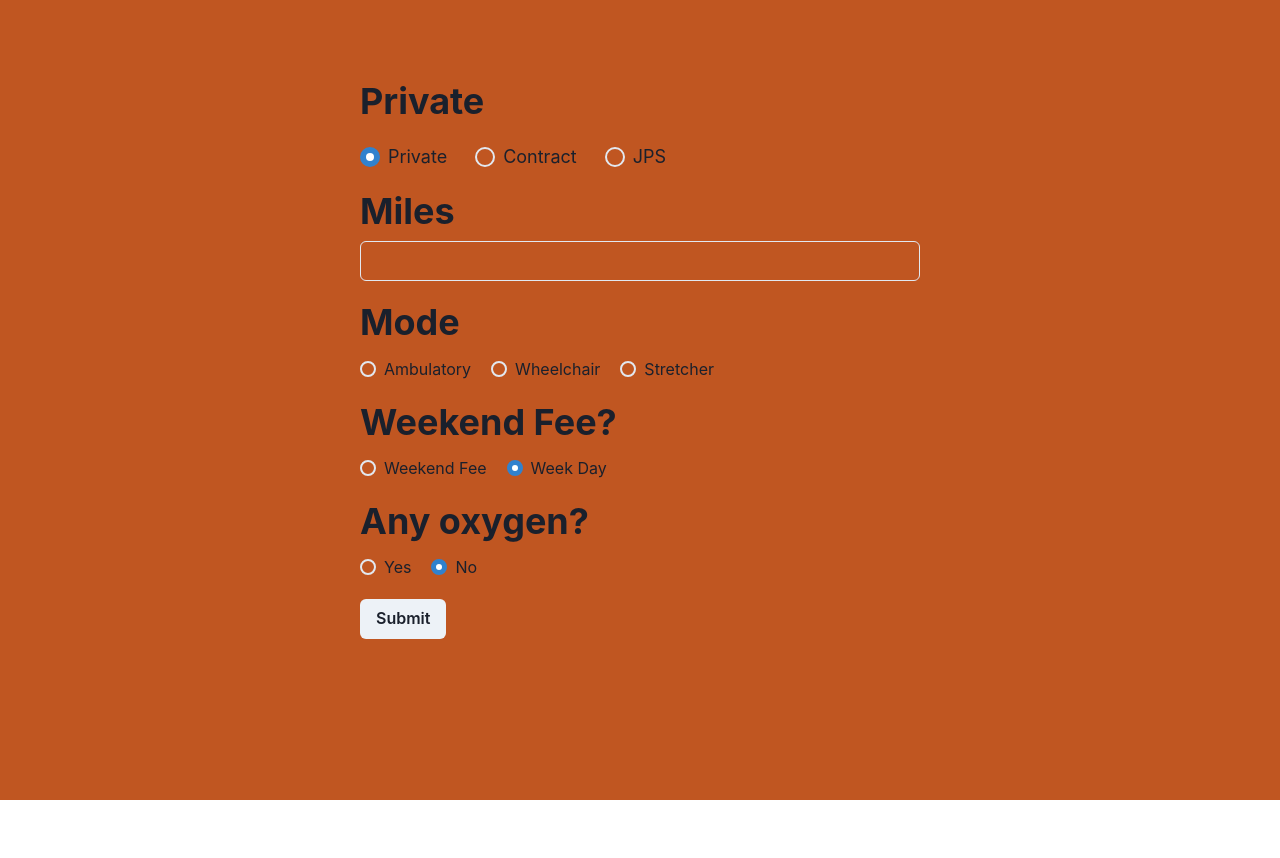
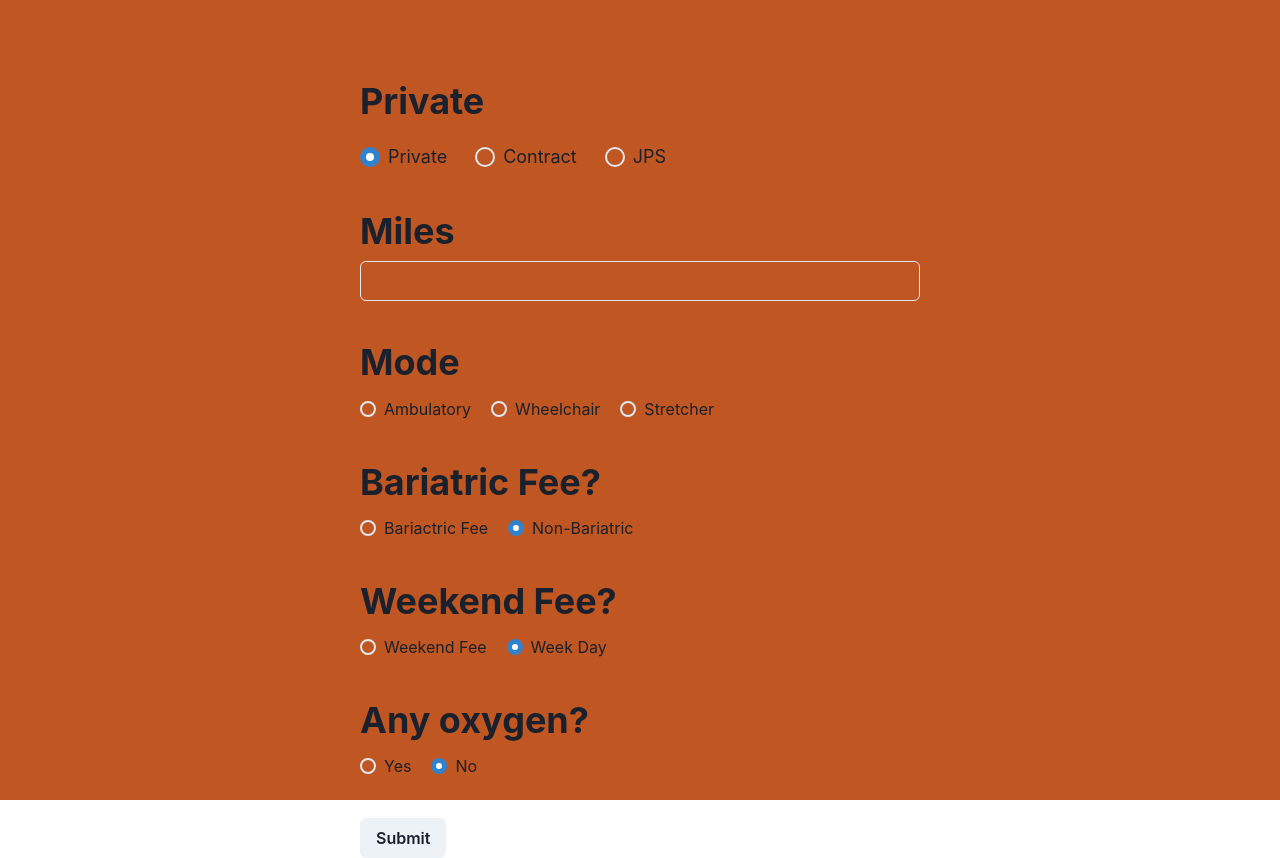
Before and after one commit to kcstarks/Price-Calculator, a React (Vite) app: page / in a window 1280 px wide. Both pictures are taken after a click on the label "Private". Before the commit the page ends 800 px from the top, so only its background shows below. Built offline with nearby package versions, Linux system fonts and the light colour scheme.

Commit message:
Added BariSelector with functionality

```diff
--- a/src/App.tsx
+++ b/src/App.tsx
@@ -8,6 +8,7 @@ import OxygenSelector from "./components/OxygenSelector";
 import PrivateTable from "./components/tables/PrivateTable";
 import ContractTable from "./components/tables/ContractTable";
 import WeekendSelector from "./components/WeekendSelector";
+import BariSelector from "./components/BariSelector";
 
 export interface InputQuery {
   payer: Payer | null;
@@ -15,6 +16,7 @@ export interface InputQuery {
   mode: string;
   oxygenRange: string;
   weekend: boolean;
+  bari: boolean;
 }
 
 function App() {
@@ -32,7 +34,7 @@ function App() {
       <Flex
         width={{ base: "100%", sm: "75%", md: "75%", lg: "50%" }}
         direction="column"
-        gap={5}
+        gap={10}
       >
         <Box>
           <PayerSelctor
@@ -49,6 +51,12 @@ function App() {
           <ModeSelector
             selectedPayer={inputQuery.payer}
             onSelectMode={(mode) => setInputQuery({ ...inputQuery, mode })}
+          />
+        </Box>
+        <Box>
+          <BariSelector
+            selectedPayer={inputQuery.payer}
+            onSelectBari={(bari) => setInputQuery({ ...inputQuery, bari })}
           />
         </Box>
         <Box>
--- /dev/null
+++ b/src/components/BariSelector.tsx
@@ -0,0 +1,36 @@
+import { Heading, RadioGroup, Radio } from "@chakra-ui/react";
+import { useState } from "react";
+import { Payer } from "../hooks/usePayers";
+
+interface Props {
+  selectedPayer: Payer | null;
+  onSelectBari: (weeekend: boolean) => void;
+}
+
+const BariSelector = ({ selectedPayer, onSelectBari }: Props) => {
+  const [isBari, setIsBari] = useState(false);
+  if (selectedPayer != null) {
+    return (
+      <>
+        <Heading paddingBottom={3}>Bariatric Fee?</Heading>
+        <RadioGroup
+          onChange={(value) => setIsBari(JSON.parse(value))}
+          value={isBari.toString()}
+        >
+          <Radio
+            value={true.toString()}
+            onChange={() => onSelectBari(true)}
+            paddingEnd={5}
+          >
+            Bariactric Fee
+          </Radio>
+          <Radio value={false.toString()} onChange={() => onSelectBari(false)}>
+            Non-Bariatric
+          </Radio>
+        </RadioGroup>
+      </>
+    );
+  }
+};
+
+export default BariSelector;
```
